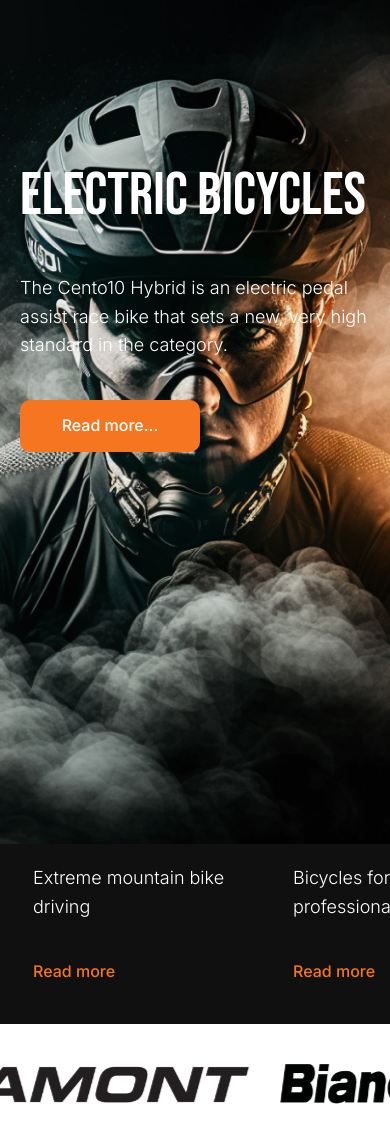
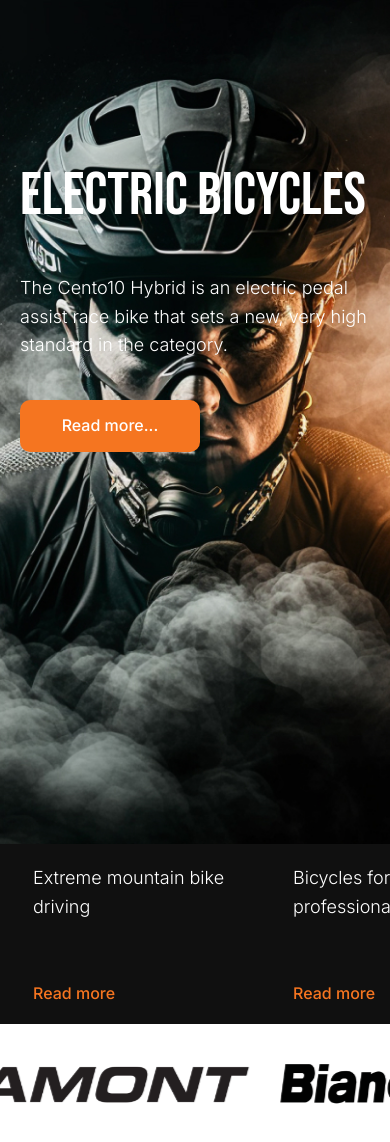
Before and after one commit to DmytroShevchenko888/Bike-Shop, a React (Vite) app: page / in a window 390 px wide. Built offline with nearby package versions, Linux system fonts and the light colour scheme.

Commit message:
corrected "Submenu.tsx", btns on the same line

```diff
--- a/src/styles/styles.css
+++ b/src/styles/styles.css
@@ -199,7 +199,7 @@ body {
     height: 0;
   }
   .submenu__wrapper {
-    position: static;
+    position: relative;
     height: 100%;
     min-width: 260px;
     padding: 20px 24px 25px 33px;
@@ -223,10 +223,12 @@ body {
   .submenu__wrapper p {
     font: 300 18px/28.8px "Inter", sans-serif;
     color: #FFFFFF;
-    padding-bottom: 40px;
+    padding-bottom: 0px;
   }
   .submenu__wrapper a {
     display: block;
+    position: absolute;
+    bottom: 20px;
     font: 500 16px/19.68px "Inter", sans-serif;
     color: #F57520;
   }
```
Also changed, not shown: src/styles/home/_submenu.scss (+5 -2 lines), 1 other file (tests, documents, lock files or other folders).
